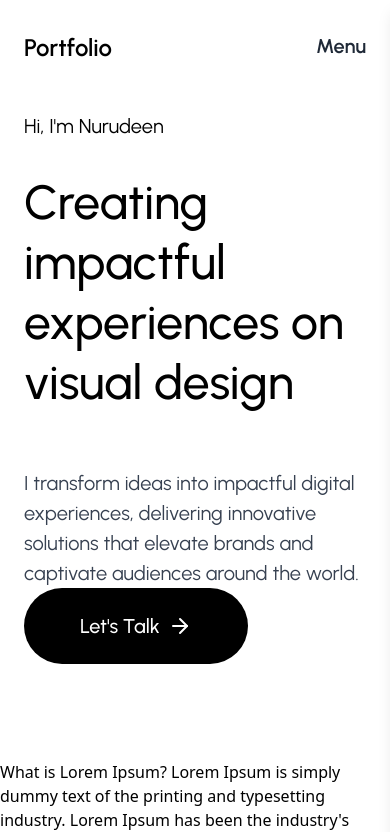
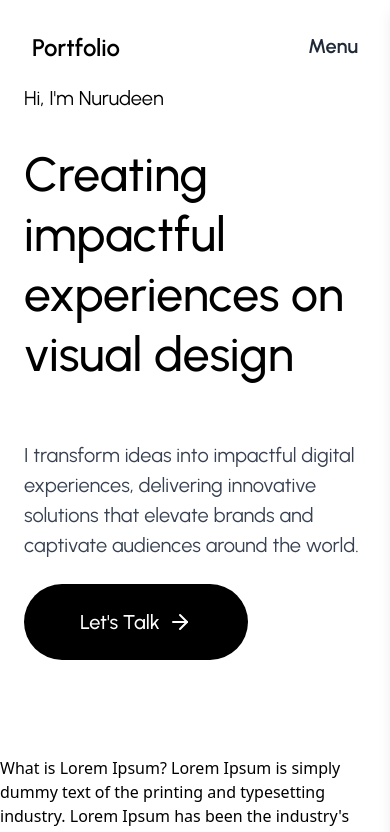
Before and after one commit to nuru484/portfolio, a React (Vite) app: page / in a window 390 px wide. Shown: the top 832 px of the page. Built offline with nearby package versions, Linux system fonts and the light colour scheme.

Commit message:
fixed some spacing in the Hero and NavBar components

```diff
--- a/src/components/Hero.jsx
+++ b/src/components/Hero.jsx
@@ -2,13 +2,13 @@ import { ArrowRight } from 'lucide-react';
 
 const Hero = () => {
   return (
-    <div className="max-w-6xl font-urbanist mx-auto pb-24 pt-8">
+    <div className="max-w-6xl font-urbanist mx-auto pb-24 pt-1 md:pt-8">
       <div className="px-6 md:px-12">
         <p className="text-xl">Hi, I'm Nurudeen</p>
         <h1 className="text-5xl lg:text-8xl font-medium leading-tight tracking-normal mt-8 mb-14">
           Creating impactful experiences on visual design
         </h1>
-        <div className="flex justify-between flex-wrap">
+        <div className="flex justify-between flex-wrap md:flex-nowrap gap-6">
           <div className="w-full md:w-1/2 sm:order-2">
             <p className="text-left text-xl text-gray-700 leading-normal tracking-normal">
               I transform ideas into impactful digital experiences, delivering
--- a/src/components/NavBar.jsx
+++ b/src/components/NavBar.jsx
@@ -47,7 +47,7 @@ const NavBar = () => {
 
   return (
     <nav ref={navRef} className="bg-white">
-      <div className="max-w-6xl mx-auto px-6 md:px-10 pt-8 pb-4">
+      <div className="max-w-6xl mx-auto px-8 md:px-10 pt-8 pb-4">
         <div className="flex justify-between items-center">
           {/* Logo */}
           <motion.div
```
